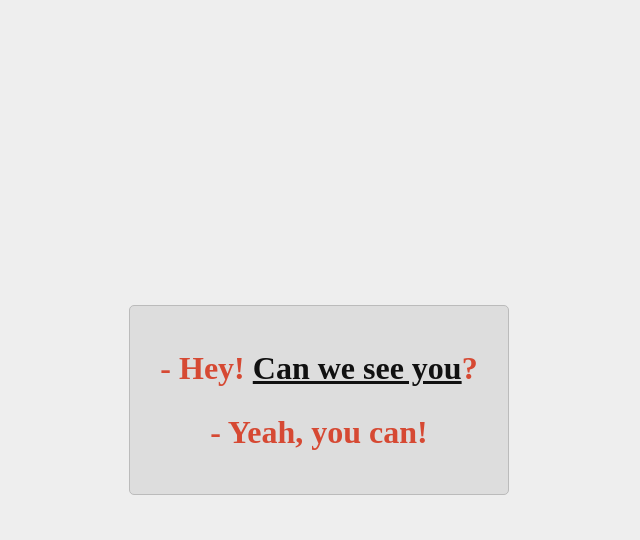
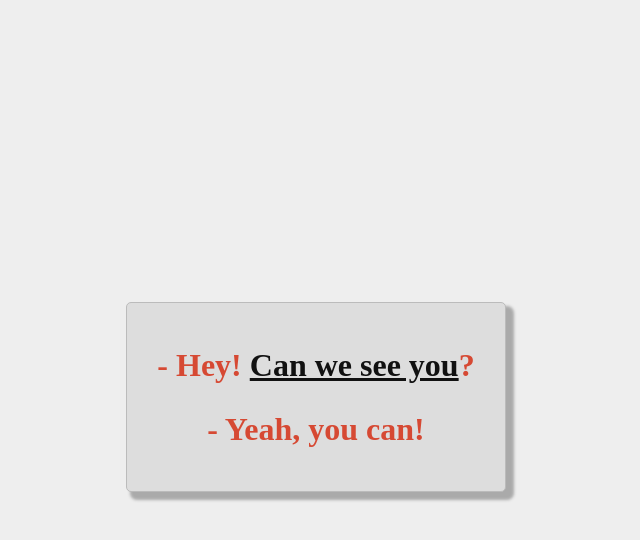
Before and after one commit to ulatov/hey.canwe.cyou, a plain HTML site: page index.html in a window 1280 px wide. In both pictures the pointer is over the element 640 px from the left and 400 px from the top of the page. Shown: the whole page, without its empty margins (321-961 px from the left). Drawn offline with Linux system fonts and the light colour scheme.

Commit message:
Update index.html

```diff
--- a/index.html
+++ b/index.html
@@ -28,6 +28,11 @@
             padding:30px;
             border-radius:5px;
             border: 1px solid #BBBBBB;
+            transition: .3s ease-in-out;
+        }
+        #main:hover {
+            transform: translate(-3px, -3px);
+            box-shadow: 6px 6px 3px 2px #AAAAAA;
         }
     </style>
 </head>
```
